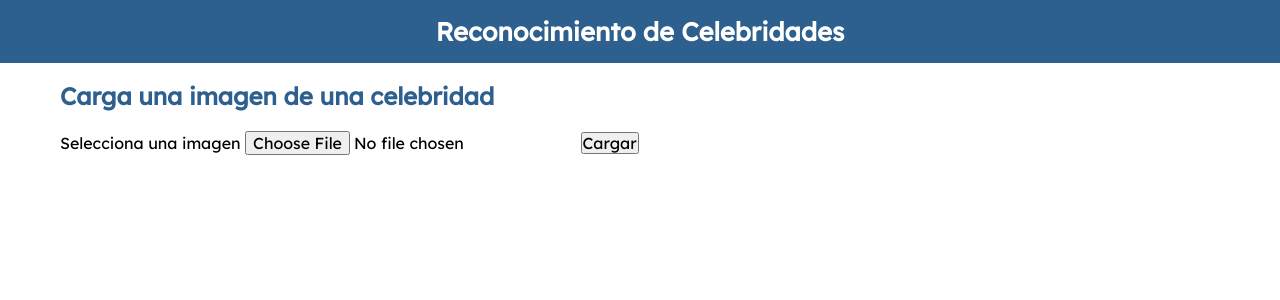
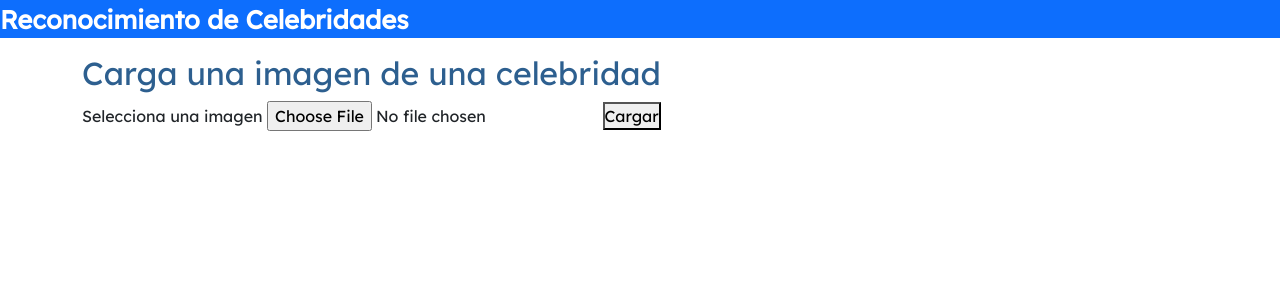
Before and after one commit to BajanaRicardo/reconocimiento_celebridades, a Flask app: page / in a window 1280 px wide. Shown: the top 300 px of the page. Run offline with Flask 2, Linux system fonts and the light colour scheme.

Commit message:
Subiendo Proyecto

```diff
--- a/app/templates/index.html
+++ b/app/templates/index.html
@@ -5,10 +5,11 @@
     <link rel="stylesheet" href="normalize.css">
     <link rel="preconnect" href="https://fonts.googleapis.com">
     <link href="https://fonts.googleapis.com/css2?family=Lexend&display=swap" rel="stylesheet">
+    <link href="https://cdn.jsdelivr.net/npm/bootstrap@5.2.0/dist/css/bootstrap.min.css" rel="stylesheet" integrity="sha384-gH2yIJqKdNHPEq0n4Mqa/HGKIhSkIHeL5AyhkYV8i59U5AR6csBvApHHNl/vI1Bx" crossorigin="anonymous">
     <title>Reconocimiento de Celebridades</title>
 </head>
 <body>
-    <div class="nav-rec">
+    <div class="bg-primary">
         <p class="titulo-arriba">Reconocimiento de Celebridades</p>
     </div>
     <div class="container">
@@ -26,6 +27,7 @@
             </form>
         {% endif %}
     {% endblock %}
-</div>
+    </div>
+<script src="https://cdn.jsdelivr.net/npm/bootstrap@5.2.0/dist/js/bootstrap.bundle.min.js" integrity="sha384-A3rJD856KowSb7dwlZdYEkO39Gagi7vIsF0jrRAoQmDKKtQBHUuLZ9AsSv4jD4Xa" crossorigin="anonymous"></script>
 </body>
 </html>
```
